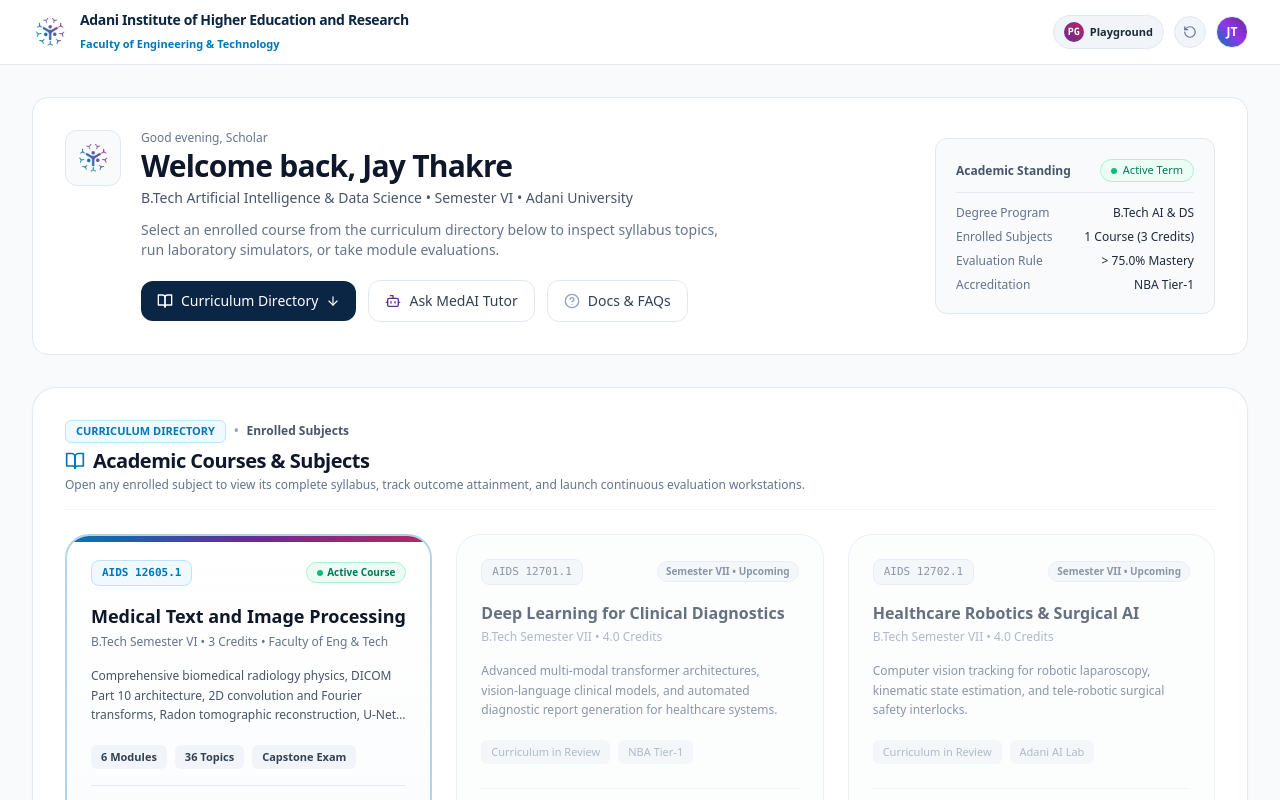
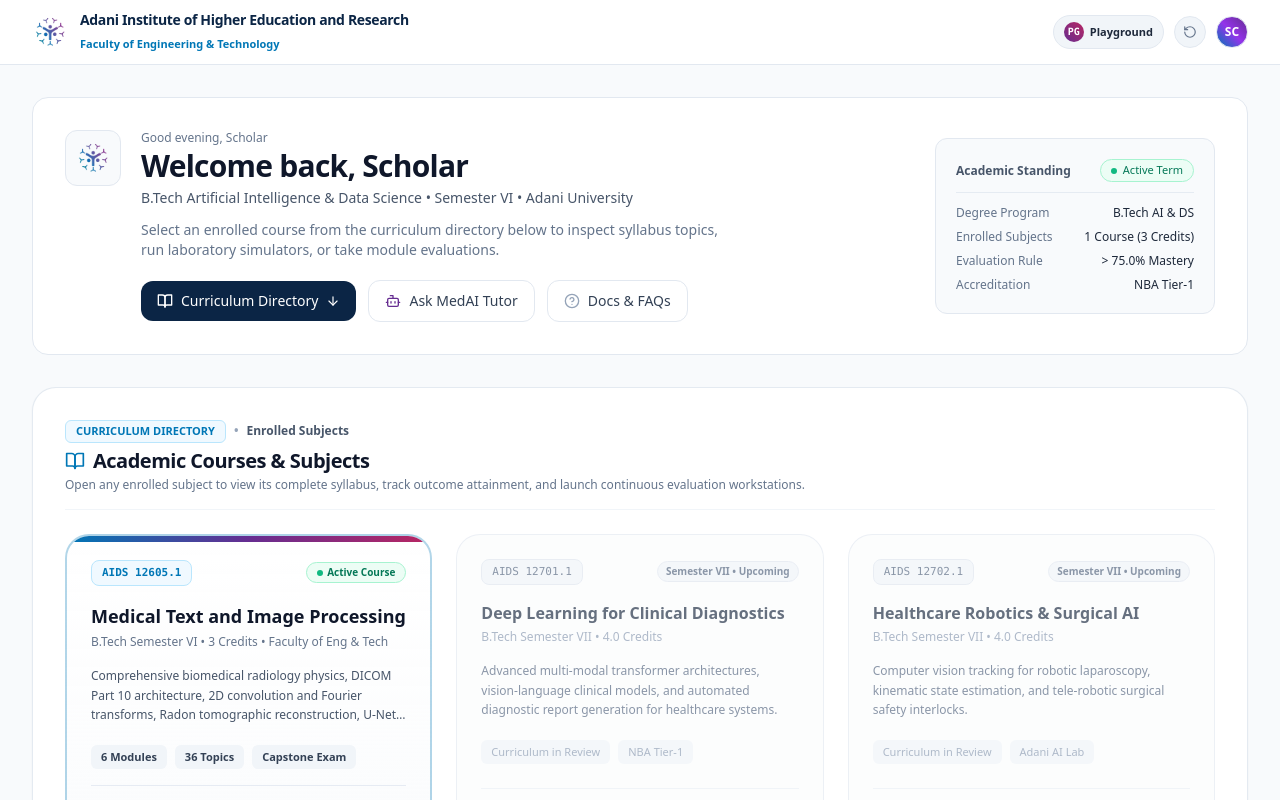
Before and after one commit to jayy1506/medimage, a Next.js app in the folder frontend/: page /dashboard in a window 1280 px wide. Shown: the top 800 px of the page. Built offline with nearby package versions, Linux system fonts and the light colour scheme; no server answers.

Commit message:
fix(ui): change login username placeholder and fallbacks to generic Scholar

```diff
--- a/frontend/src/app/(auth)/login/page.tsx
+++ b/frontend/src/app/(auth)/login/page.tsx
@@ -230,7 +230,7 @@ export default function LoginPage() {
                       required
                       value={username}
                       onChange={(e) => setUsername(e.target.value)}
-                      placeholder="e.g. Jay Thakre"
+                      placeholder="e.g. Scholar"
                       className="block w-full pl-10 pr-3 py-2.5 sm:text-sm border border-slate-300 rounded-lg focus:ring-2 focus:ring-adani-cyan focus:border-adani-cyan bg-white text-slate-900 placeholder-slate-400"
                     />
                   </div>
--- a/frontend/src/app/dashboard/page.tsx
+++ b/frontend/src/app/dashboard/page.tsx
@@ -70,7 +70,7 @@ export default function UnifiedCurriculumDashboard() {
     (profile?.username ? profile.username : null) ||
     (profile?.full_name && profile.full_name.toLowerCase() !== "student" ? profile.full_name : null) ||
     (user?.displayName && user.displayName.toLowerCase() !== "student" ? user.displayName : null) ||
-    "Jay Thakre";
+    "Scholar";
 
   if (!mounted) return null;
 
--- a/frontend/src/app/tutor/page.tsx
+++ b/frontend/src/app/tutor/page.tsx
@@ -158,9 +158,12 @@ export default function AiTutorPage() {
   const textareaRef = useRef<HTMLTextAreaElement>(null);
 
   // Derive candidate display name
-  const studentName = profile?.full_name ||
-    (user?.email ? user.email.split("@")[0].replace(/[0-9]/g, "").replace(/\./g, " ").trim() : "Jay Thakre");
-  const studentInitial = studentName ? studentName.charAt(0).toUpperCase() : "J";
+  const studentName =
+    (typeof window !== "undefined" ? sessionStorage.getItem("gyaanlab_username") : null) ||
+    profile?.username ||
+    profile?.full_name ||
+    (user?.email ? user.email.split("@")[0].replace(/[0-9]/g, "").replace(/\./g, " ").trim() : "Scholar");
+  const studentInitial = studentName ? studentName.charAt(0).toUpperCase() : "S";
 
   // Load chat history from localStorage
   useEffect(() => {
--- a/frontend/src/components/UserNav.tsx
+++ b/frontend/src/components/UserNav.tsx
@@ -43,8 +43,8 @@ export function UserNav() {
     user?.displayName ||
     (profile?.email ? profile.email.split("@")[0] : null) ||
     (user?.email ? user.email.split("@")[0] : null) ||
-    "Jay Thakre";
-  const email = profile?.email || user?.email || "jay.thakre@adani.edu.in";
+    "Scholar";
+  const email = profile?.email || user?.email || "scholar@adani.edu.in";
   const userRole = profile?.role || role || "student";
 
   // Compute initials for the avatar logo
--- a/frontend/src/components/tutor/FloatingAiTutorModal.tsx
+++ b/frontend/src/components/tutor/FloatingAiTutorModal.tsx
@@ -135,9 +135,12 @@ export default function FloatingAiTutorModal() {
   const textareaRef = useRef<HTMLTextAreaElement>(null);
 
   // Derive candidate student name
-  const candidateName = profile?.full_name ||
+  const candidateName =
+    (typeof window !== "undefined" ? sessionStorage.getItem("gyaanlab_username") : null) ||
+    profile?.username ||
+    profile?.full_name ||
     (user?.displayName) ||
-    (user?.email ? user.email.split("@")[0].replace(/[0-9]/g, "").replace(/\./g, " ").trim().split(" ").map(w => w.charAt(0).toUpperCase() + w.slice(1)).join(" ") : "Jay Thakre") || "Jay Thakre";
+    (user?.email ? user.email.split("@")[0].replace(/[0-9]/g, "").replace(/\./g, " ").trim().split(" ").map(w => w.charAt(0).toUpperCase() + w.slice(1)).join(" ") : "Scholar") || "Scholar";
 
 
   // Load chat history from localStorage
```
